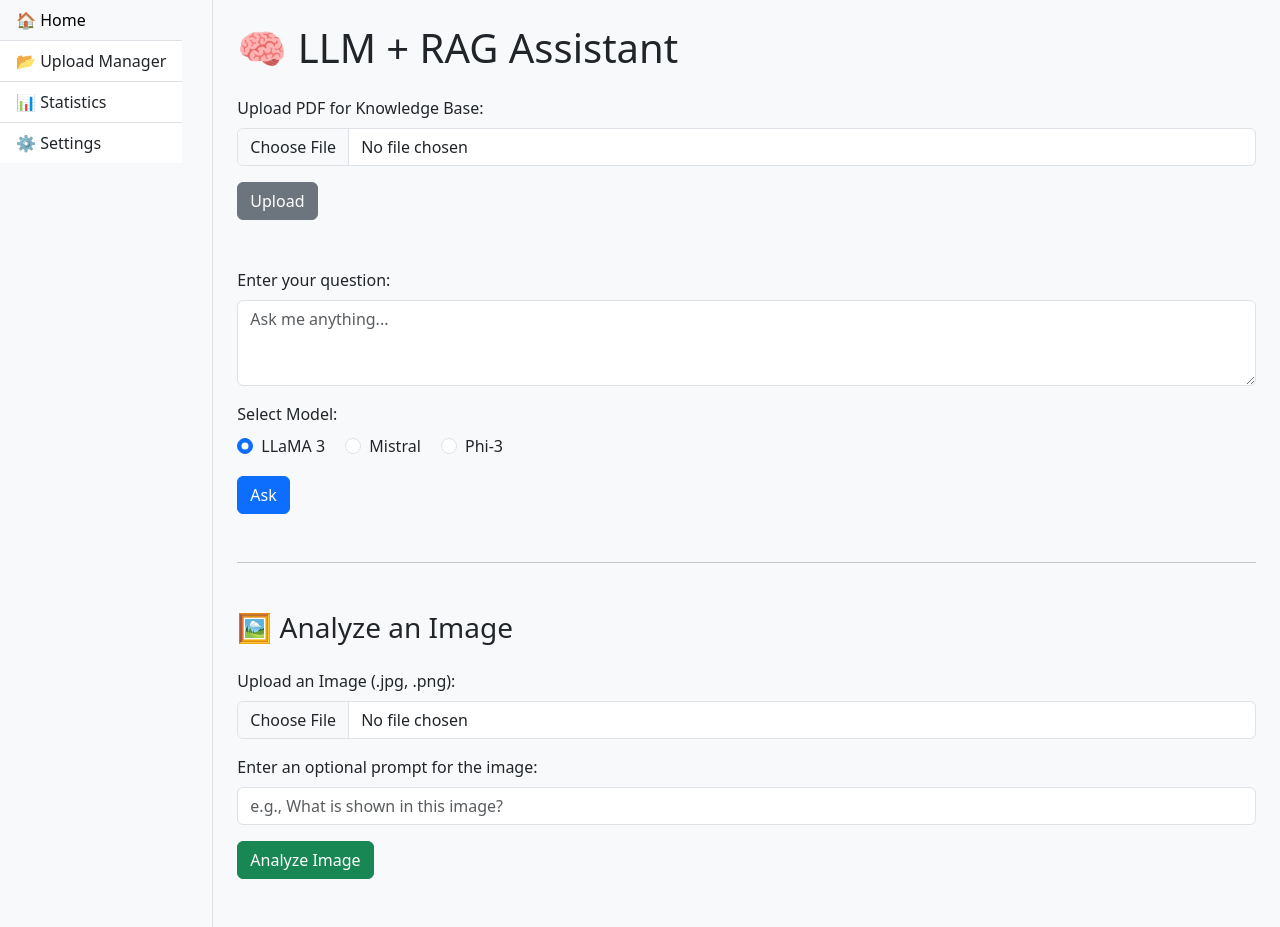
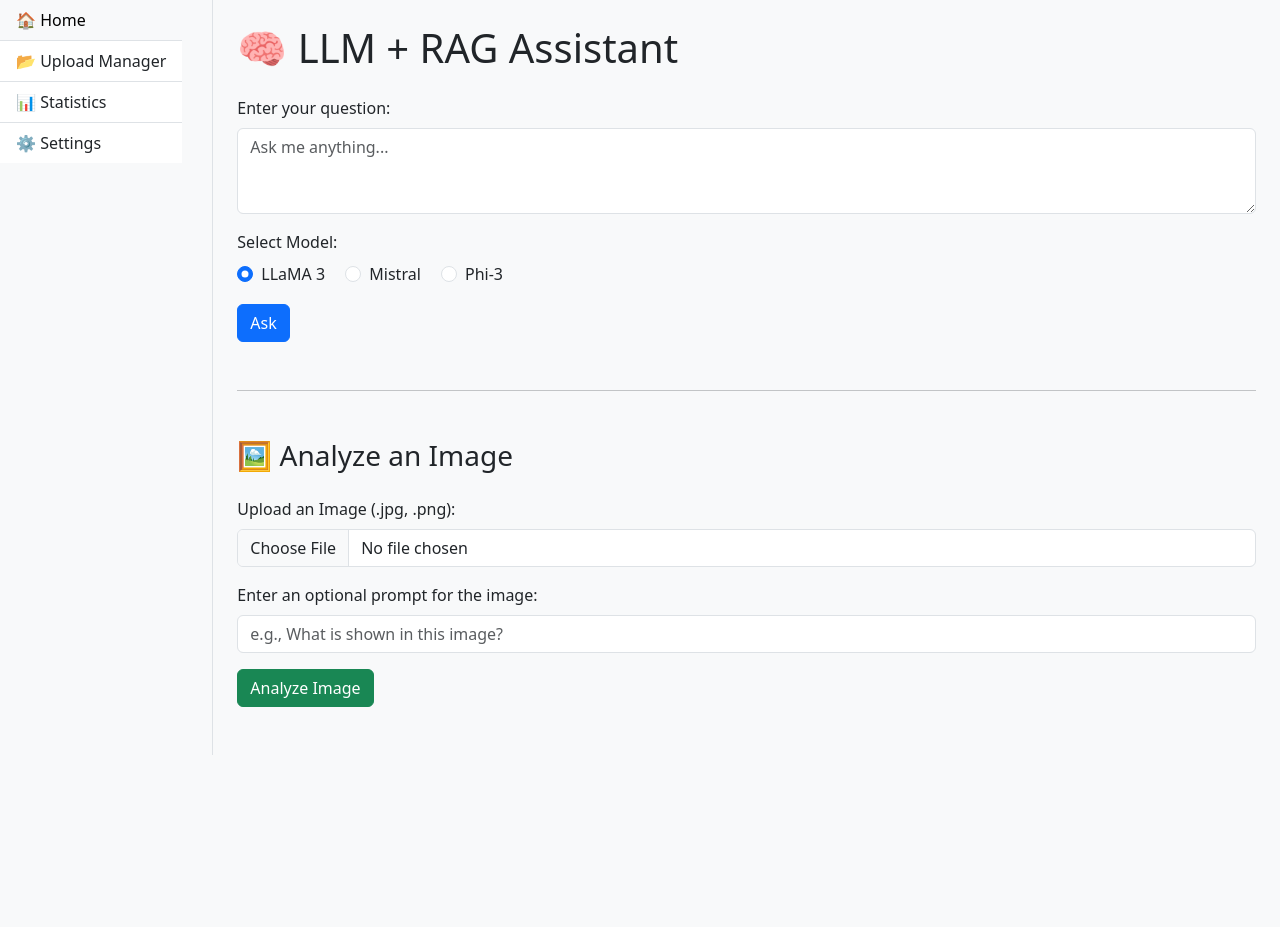
Before and after one commit to rohansehgal/llm-rag-assistant, a Flask app: page / in a window 1280 px wide. After the commit the page ends 755 px from the top, so only its background shows below. Run offline with Flask 3, Linux system fonts and the light colour scheme.

Commit message:
file upload fixes

```diff
--- a/templates/index.html
+++ b/templates/index.html
@@ -21,17 +21,10 @@
 
       <h1 class="mb-4">🧠 LLM + RAG Assistant</h1>
 
-      <!-- File Upload Form -->
-      <form action="/upload" method="post" enctype="multipart/form-data" class="mb-5">
-        <div class="mb-3">
-          <label for="file" class="form-label">Upload PDF for Knowledge Base:</label>
-          <input class="form-control" type="file" id="file" name="file" accept=".pdf" required>
-        </div>
-        <button class="btn btn-secondary" type="submit">Upload</button>
-      </form>
+
 
       <!-- Prompt Form -->
-      <form id="qa-form" class="mb-5">
+      <form id="qa-form" class="mb-5" method="POST" enctype="multipart/form-data">
         <div class="mb-3">
           <label for="prompt" class="form-label">Enter your question:</label>
           <textarea class="form-control" id="prompt" name="prompt" rows="3" placeholder="Ask me anything..."></textarea>
@@ -116,40 +109,6 @@
           }
         }, 500)
       };
-
-    function retryFetch() {
-      fetch("/ask", {
-        method: "POST",
-        headers: { "Content-Type": "application/json" },
-        body: JSON.stringify({ prompt: prompt, model: model })
-      })
-      .then(res => res.json())
-      .then(data => {
-        const safe = sanitizeModelName(data.model);
-        const responseEl = document.getElementById(`response-${safe}`);
-
-        if (!responseEl) return;
-
-        if (data.answer === "Loading...") {
-          // Still not ready, retry later
-          setTimeout(retryFetch, 2000);
-        } else {
-          // Final answer received
-          clearInterval(pollState[model].interval);
-          responseEl.textContent = data.answer + ` (⏱ ${data.time_ms} ms)`;
-          responseEl.classList.remove("text-muted");
-
-          const updated = JSON.parse(localStorage.getItem("responses") || "{}");
-          updated[data.model] = data.answer + ` (⏱ ${data.time_ms} ms)`;
-          localStorage.setItem("responses", JSON.stringify(updated));
-        }
-      })
-      .catch(err => {
-        console.error("❌ Poll fetch failed:", err);
-      });
-    }
-
-    retryFetch(); // Start polling
     }
 
     document.addEventListener("DOMContentLoaded", () => {
@@ -187,24 +146,24 @@
     document.getElementById("qa-form").addEventListener("submit", function (e) {
       e.preventDefault();
 
-    const prompt = document.getElementById("prompt").value.trim();
-    const selectedModels = Array.from(document.querySelectorAll('input[name="models"]:checked')).map(cb => cb.value);
+      const form = document.getElementById('qa-form');
+      const formData = new FormData(form);
+
+      const prompt = formData.get('prompt');
+      const selectedModel = formData.get('models'); // Only one model selected at a time
       const resultsDiv = document.getElementById("results");
 
       localStorage.setItem("active_prompt", prompt);
       localStorage.setItem("responses", "{}");
       resultsDiv.innerHTML = "";
 
-    let responsesReturned = 0;
-
-    selectedModels.forEach(model => {
-      const safeModelId = sanitizeModelName(model);
+      const safeModelId = sanitizeModelName(selectedModel);
 
       const card = document.createElement("div");
       card.className = "card mb-3";
       card.id = `card-${safeModelId}`;
       card.innerHTML = `
-        <div class="card-header">Response from ${model}</div>
+        <div class="card-header">Response from ${selectedModel}</div>
         <div class="card-body">
           <p class="card-text text-muted" id="response-${safeModelId}">Loading...</p>
         </div>
@@ -212,10 +171,32 @@
       resultsDiv.appendChild(card);
 
       const saved = JSON.parse(localStorage.getItem("responses") || "{}");
-      saved[model] = "Loading...";
+      saved[selectedModel] = "Loading...";
       localStorage.setItem("responses", JSON.stringify(saved));
 
-      pollModel(prompt, model);
+      pollModel(prompt, selectedModel);
+
+      fetch("/ask", {
+        method: "POST",
+        body: formData
+      })
+      .then(res => res.json())
+      .then(data => {
+        const safe = sanitizeModelName(data.model);
+        const responseEl = document.getElementById(`response-${safe}`);
+
+        if (!responseEl) return;
+
+        clearInterval(pollState[data.model]?.interval);
+        responseEl.textContent = data.answer + ` (⏱ ${data.time_ms} ms)`;
+        responseEl.classList.remove("text-muted");
+
+        const updated = JSON.parse(localStorage.getItem("responses") || "{}");
+        updated[data.model] = data.answer + ` (⏱ ${data.time_ms} ms)`;
+        localStorage.setItem("responses", JSON.stringify(updated));
+      })
+      .catch(err => {
+        console.error("❌ Poll fetch failed:", err);
       });
     });
   </script>
```
Lines whose indentation alone changed are shown as unchanged.
